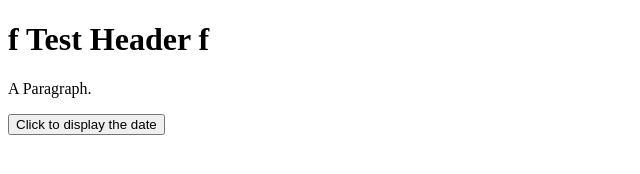
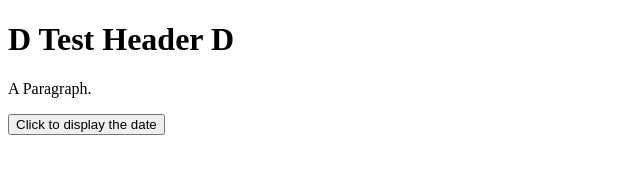
Before and after one commit to not-memory/not-memory.github.io, a plain HTML site: page index.html in a window 1280 px wide. Shown: the whole page, without its empty margins (0-640 px from the left). Drawn offline with Linux system fonts and the light colour scheme.

Commit message:
Update index.html

```diff
--- a/index.html
+++ b/index.html
@@ -1,7 +1,7 @@
 <!DOCTYPE html>
 <html>
 <body>
-<h1>f Test Header f</h1>
+<h1>D Test Header D</h1>
 
 <p id="demo">A Paragraph.</p>
 
```
